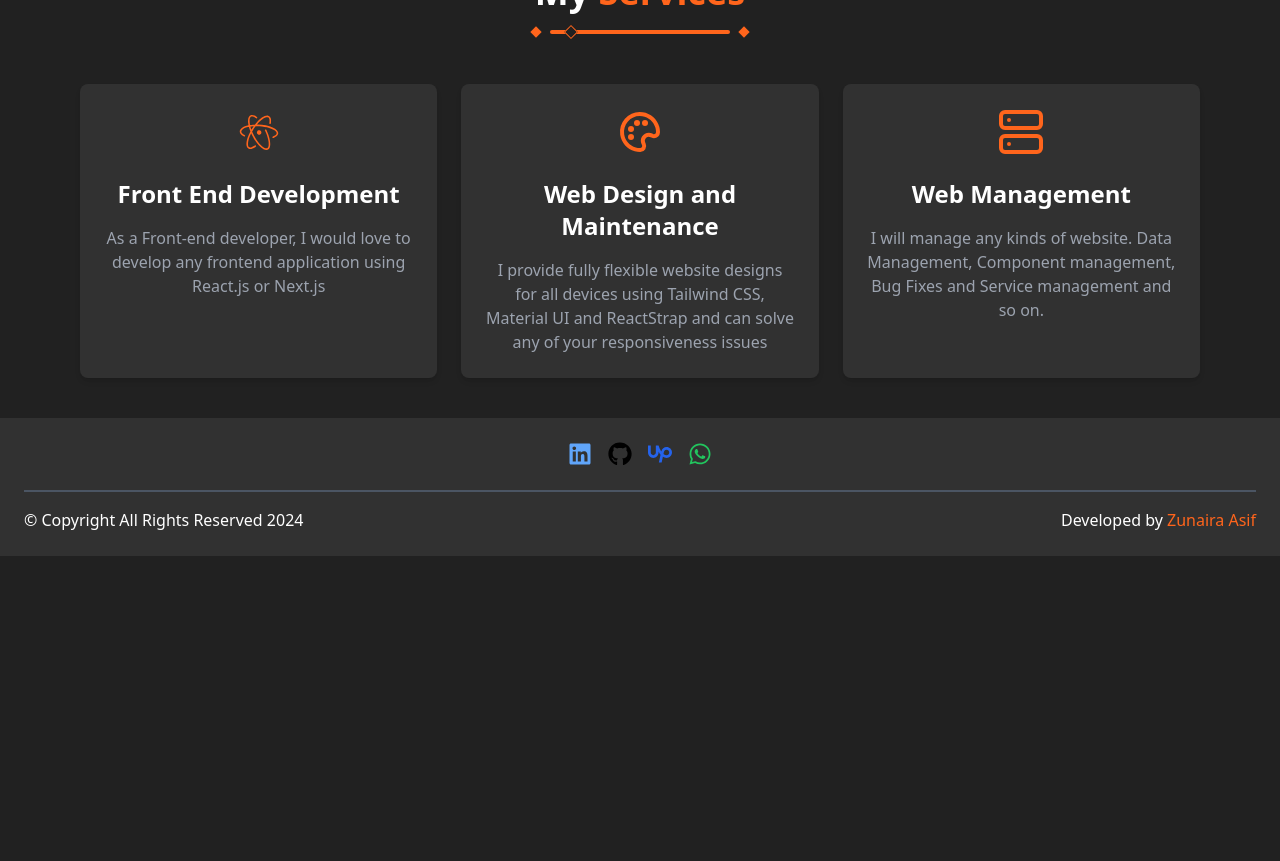
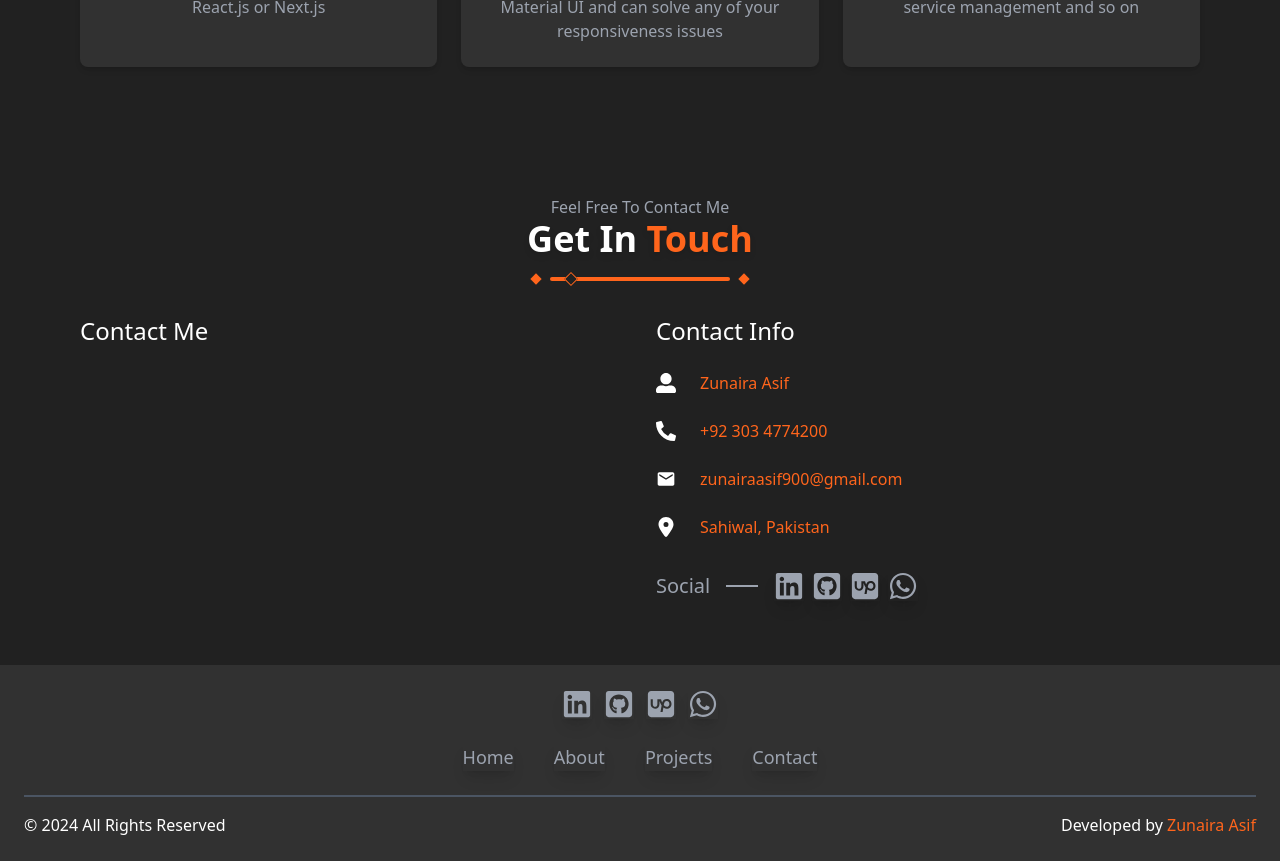
Before and after one commit to zunairaasif/My-Portfolio, a React (Create React App) app: page / in a window 1280 px wide. Shown: the part 960-1821 px from the top of the page. Before the commit the page ends 1516 px from the top, so only its background shows below. Built offline with nearby package versions, Linux system fonts and the light colour scheme.

Commit message:
footer and navbar issues resolved

```diff
--- a/package.json
+++ b/package.json
@@ -12,6 +12,7 @@
     "react-icons": "^5.2.1",
     "react-intersection-observer": "^9.10.2",
     "react-lottie": "^1.2.4",
+    "react-modern-drawer": "^1.3.1",
     "react-router-dom": "^6.23.1",
     "react-scripts": "5.0.1",
     "react-type-animation": "^3.2.0",
--- a/src/App.js
+++ b/src/App.js
@@ -15,6 +15,7 @@ function App() {
   return (
     <>
       {isFalse || <Navbar />}
+      <div className="px-5 md:px-20">
         <Routes>
           <Route path="/" element={<Home />} />
           <Route path="/about" element={<About />} />
@@ -24,6 +25,7 @@ function App() {
           <Route path="/404" element={<NotFound />} />
           <Route path="*" element={<Navigate replace to="/404" />} />
         </Routes>
+      </div>
       {isFalse || <Footer />}
     </>
   );
--- a/src/components/common/Footer/index.jsx
+++ b/src/components/common/Footer/index.jsx
@@ -1,67 +1,77 @@
 import React from "react";
-import { SiUpwork } from "react-icons/si";
-import { FaLinkedin, FaGithub, FaWhatsapp } from "react-icons/fa";
+import { NavLink } from "react-router-dom";
+import { FaSquareUpwork } from "react-icons/fa6";
+import { FaLinkedin, FaGithubSquare, FaWhatsapp } from "react-icons/fa";
 
 const Footer = () => {
   const year = new Date();
 
+  const navLinks = [
+    { title: "Home", link: "/" },
+    { title: "About", link: "/about" },
+    { title: "Projects", link: "/projects" },
+    { title: "Contact", link: "/contact" },
+  ];
+
+  const social = [
+    {
+      id: 1,
+      link: "https://www.linkedin.com/in/zunaira-asif-46b072216/",
+      icon: <FaLinkedin />,
+    },
+    { id: 2, link: "https://github.com/zunairaasif", icon: <FaGithubSquare /> },
+    {
+      id: 3,
+      link: "https://www.upwork.com/freelancers/~018da9dad38cf15c98",
+      icon: <FaSquareUpwork />,
+    },
+    { id: 4, link: "https://wa.me/+923034774200", icon: <FaWhatsapp /> },
+  ];
+
   return (
-    <>
-      <footer
-        className="w-full text-center p-6 bg-accent"
-        style={{ backgroundColor: "#313131" }}
+    <footer className="w-full text-center p-6 bg-secondary">
+      <div className="flex items-center justify-center mb-6 gap-3">
+        {social.map((item) => (
+          <a
+            key={item.id}
+            target="_blank"
+            rel="noreferrer"
+            href={item.link}
+            className="text-3xl text-neutral hover:text-primary hover:-translate-y-1.5 shadow-lg duration-300"
           >
-        <div className="flex items-center justify-center mb-6">
-          <a
-            className="inline-block mx-2"
-            href="https://www.linkedin.com/in/zunaira-asif-46b072216/"
-            target="_blank"
-            rel="noopener noreferrer"
+            {item.icon}
+          </a>
+        ))}
+      </div>
+
+      <div className="flex items-center justify-center mb-6 gap-10">
+        {navLinks.map((item) => (
+          <NavLink
+            to={item.link}
+            key={item.title}
+            className="text-lg text-neutral hover:text-primary shadow-lg duration-300"
           >
-            <FaLinkedin className="text-2xl text-blue-400" />
-          </a>
-          <a
-            className="inline-block mx-2"
-            href="https://github.com/zunairaasif"
-            target="_blank"
-            rel="noopener noreferrer"
-          >
-            <FaGithub className="text-2xl text-black" />
-          </a>
-          <a
-            className="inline-block mx-2"
-            href="https://www.upwork.com/freelancers/~018da9dad38cf15c98"
-            target="_blank"
-            rel="noopener noreferrer"
-          >
-            <SiUpwork className="text-2xl text-blue-600" />
-          </a>
-          <a
-            className="inline-block mx-2"
-            href="https://wa.me/+923034774200"
-            target="_blank"
-            rel="noopener noreferrer"
-          >
-            <FaWhatsapp className="text-2xl text-green-500" />
-          </a>
+            {item.title}
+          </NavLink>
+        ))}
       </div>
 
       <div className="w-full h-[2px] bg-gray-600"></div>
       <div className="flex flex-col md:flex-row items-center justify-between mt-4">
-          <p>&copy; Copyright All Rights Reserved {year.getFullYear()}</p>
+        <p>&copy; {year.getFullYear()} All Rights Reserved</p>
         <p>
           Developed by{" "}
           <a
             href="https://www.linkedin.com/in/zunaira-asif-46b072216/"
             className="text-primary hover:underline"
-              target="blank"
+            target="_blank"
+            rel="noreferrer"
           >
             Zunaira Asif
           </a>
         </p>
       </div>
     </footer>
-    </>
   );
 };
 
--- a/src/components/layouts/Services/index.jsx
+++ b/src/components/layouts/Services/index.jsx
@@ -31,21 +31,21 @@ const Services = () => {
     },
     {
       id: 2,
-      title: "Web Design and Maintenance",
+      title: "Web Design",
       icon: <BiPalette />,
       description:
-        "I provide fully flexible website designs for all devices using Tailwind CSS, Material UI and ReactStrap and can solve any of your responsiveness issues",
+        "I provide fully flexible website designs for all devices using Tailwind CSS and Material UI and can solve any of your responsiveness issues",
     },
     {
       id: 3,
-      title: "Web Management",
+      title: "Web Maintenance",
       icon: <FiServer />,
       description:
-        "I will manage any kinds of website. Data Management, Component management, Bug Fixes and  Service management and so on.",
+        "I can manage and maintain any kind of website. Data Management, bug fixes, service management and so on",
     },
   ];
   return (
-    <div className="py-10 parent">
+    <div className="py-16 parent">
       <motion.div
         className="mb-12"
         initial="hidden"
--- a/src/pages/Contact.jsx
+++ b/src/pages/Contact.jsx
@@ -1,7 +1,125 @@
-import React from "react";
+import {
+  FaUserAlt,
+  FaPhoneAlt,
+  FaLinkedin,
+  FaWhatsapp,
+  FaGithubSquare,
+} from "react-icons/fa";
+import { MdEmail } from "react-icons/md";
+import React, { useEffect, useState } from "react";
+import { motion, useAnimation } from "framer-motion";
+import { useInView } from "react-intersection-observer";
+import { FaSquareUpwork, FaLocationDot } from "react-icons/fa6";
+
+import "./style.css";
+import BottomLine from "../components/common/BottomLine";
+import { headingAnimation, contactAnimation } from "../components/animations";
 
 const Contact = () => {
-  return <div>Contact</div>;
+  const animation = useAnimation();
+  const [viewDiv, setViewDiv] = useState(false);
+  const [ref, inView] = useInView({ threshold: 0.3, triggerOnce: true });
+
+  useEffect(() => {
+    if (inView) {
+      setViewDiv(true);
+    } else {
+      setViewDiv(false);
+    }
+  }, [inView, animation]);
+
+  const contact = [
+    {
+      id: 1,
+      title: "Zunaira Asif",
+      icon: <FaUserAlt />,
+    },
+    { id: 2, title: "+92 303 4774200", icon: <FaPhoneAlt /> },
+    {
+      id: 3,
+      title: "zunairaasif900@gmail.com",
+      icon: <MdEmail />,
+    },
+    { id: 4, title: "Sahiwal, Pakistan", icon: <FaLocationDot /> },
+  ];
+
+  const social = [
+    {
+      id: 1,
+      link: "https://www.linkedin.com/in/zunaira-asif-46b072216/",
+      icon: <FaLinkedin />,
+    },
+    { id: 2, link: "https://github.com/zunairaasif", icon: <FaGithubSquare /> },
+    {
+      id: 3,
+      link: "https://www.upwork.com/freelancers/~018da9dad38cf15c98",
+      icon: <FaSquareUpwork />,
+    },
+    { id: 4, link: "https://wa.me/+923034774200", icon: <FaWhatsapp /> },
+  ];
+
+  return (
+    <div className="parent py-16">
+      <motion.div
+        initial="hidden"
+        animate={viewDiv && "visible"}
+        variants={headingAnimation}
+      >
+        <h3 className="text-neutral text-center">Feel Free To Contact Me</h3>
+        <h1 className="text-4xl font-semibold drop-shadow-md text-center">
+          Get In <span className="text-primary">Touch</span>
+        </h1>
+        <BottomLine />
+      </motion.div>
+
+      <div className="grid grid-cols-1 md:grid-cols-2 gap-8 mt-8">
+        <motion.div
+          ref={ref}
+          initial="hidden"
+          animate={viewDiv && "visible"}
+          variants={contactAnimation}
+        >
+          <h2 className="text-2xl font-medium">Contact Me</h2>
+        </motion.div>
+
+        <motion.div
+          initial={{ y: 50, opacity: 0 }}
+          animate={viewDiv && "visible"}
+          variants={contactAnimation}
+        >
+          <h2 className="text-2xl font-medium">Contact Info</h2>
+
+          {contact.map((item) => (
+            <div className="flex items-center my-6">
+              <p className="text-xl mr-6 hover:text-primary cursor-pointer duration-300">
+                {item.icon}
+              </p>
+              <h3 className="font-medium text-primary">{item.title}</h3>
+            </div>
+          ))}
+
+          <div className="mt-8 flex items-center">
+            <h3 className="text-xl text-neutral">Social</h3>
+            <div className="bg-gray-400 w-8 h-[2px] mx-4"></div>
+
+            <div className="flex gap-2">
+              {social.map((item) => (
+                <a
+                  key={item.id}
+                  target="_blank"
+                  rel="noreferrer"
+                  href={item.link}
+                  className="text-3xl gap-2 text-neutral hover:text-primary hover:-translate-y-1.5 shadow-lg duration-300"
+                >
+                  {item.icon}
+                </a>
+              ))}
+            </div>
+          </div>
+        </motion.div>
+      </div>
+    </div>
+  );
 };
 
 export default Contact;
--- a/src/pages/Home.jsx
+++ b/src/pages/Home.jsx
@@ -1,13 +1,15 @@
 import React from "react";
+import Contact from "../pages/Contact";
 import Intro from "../components/layouts/Intro";
 import Services from "../components/layouts/Services";
 
 const Home = () => {
   return (
-    <div className="px-20">
+    <>
       <Intro />
       <Services />
-    </div>
+      <Contact />
+    </>
   );
 };
 
--- /dev/null
+++ b/src/pages/style.css
@@ -0,0 +1,28 @@
+.input-field {
+  display: inline-block;
+  padding: 9px;
+  border-radius: 7px;
+  box-shadow: 0 0 9px 2px #141414;
+  margin: 12px 0;
+  width: 100%;
+  background-color: #212121;
+  color: gray;
+}
+
+.input-field::placeholder {
+  color: gray;
+}
+
+.input-field:focus {
+  outline: none;
+  box-shadow: 0 0 5px 2px #ff651c;
+}
+
+input:-webkit-autofill,
+input:-webkit-autofill:focus {
+  transition: background-color 600000s 0s, color 600000s 0s;
+}
+
+input[data-autocompleted] {
+  background-color: transparent !important;
+}
```
Also changed, not shown: src/components/common/Navbar/index.jsx (+12 -24 lines), src/components/layouts/Intro/index.jsx (+6 -5 lines), 1 other file (tests, documents, lock files or other folders). Lines whose indentation alone changed are shown as unchanged.
